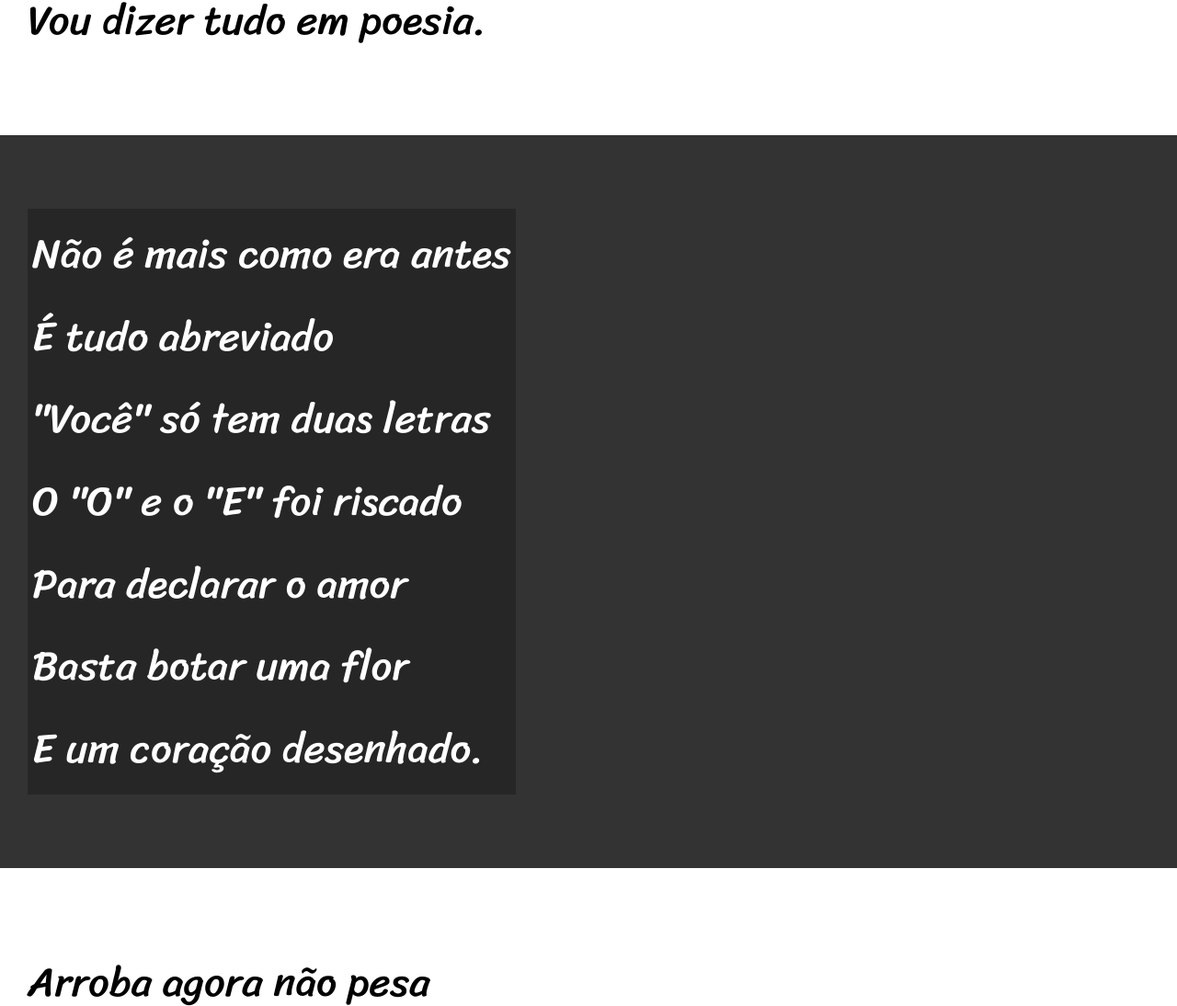
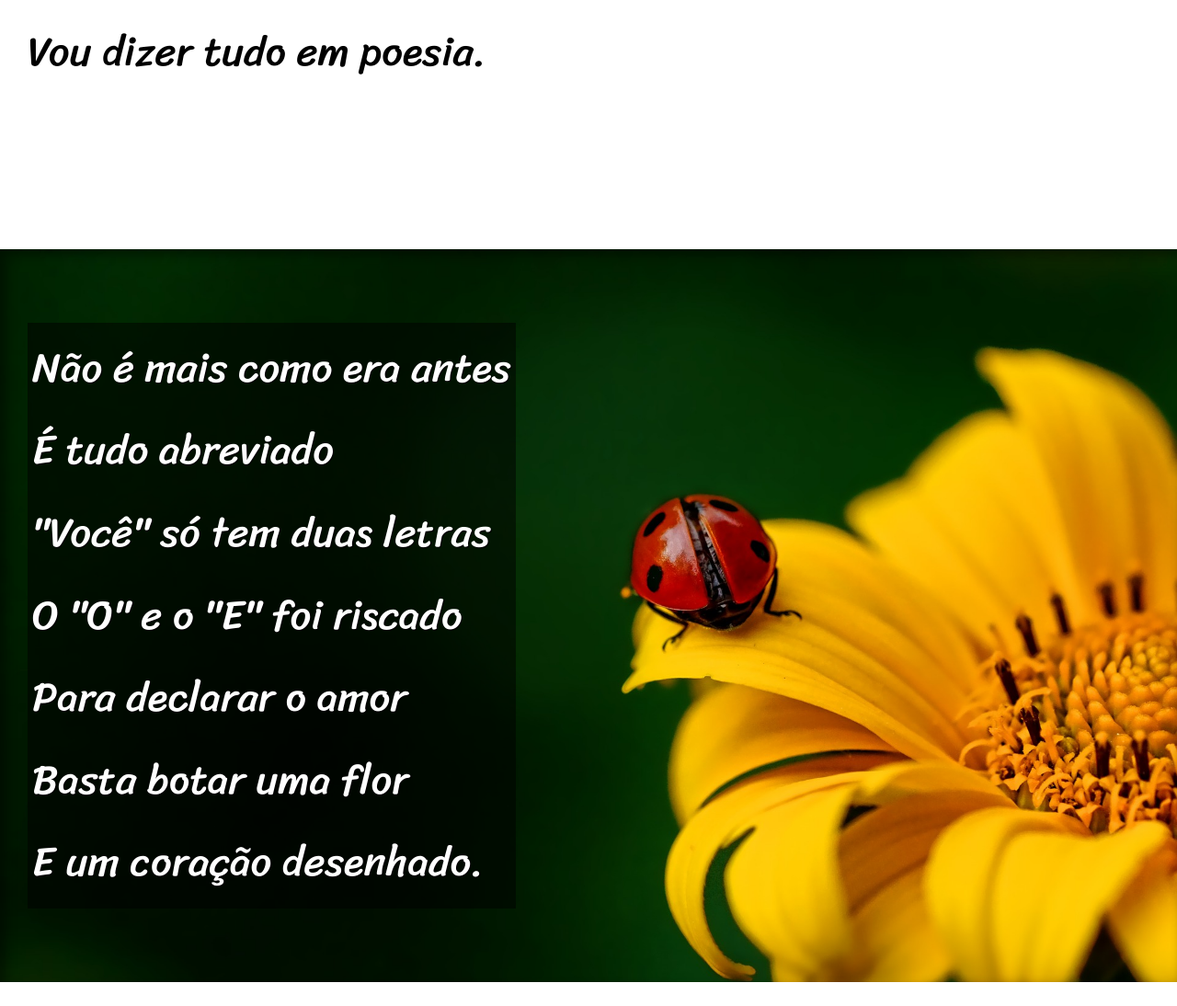
Before and after one commit to gabrielgsantana/html-css, a plain HTML site: page desafios/desafio11/index.html in a window 1280 px wide. Shown: the part 900-1994 px from the top of the page at 92% size. Drawn offline with Linux system fonts and the light colour scheme.

Commit message:
atualizar

```diff
--- a/desafios/desafio11/estilo/style.css
+++ b/desafios/desafio11/estilo/style.css
@@ -37,6 +37,7 @@ header h1{
 
 header p{
     padding-bottom: 50px;
+    font-size: 3.5vw;
 }
 
 a{
@@ -58,20 +59,42 @@ section{
     font-size:3.5vw;
 }
 
+section p{
+    padding-bottom: 2em;
+}
+
 section.normal{
     background-color: white;
     color: black;
 }
 
 section.imagem{
-    background-color: rgb(51,51,51);
+    background-color: rgb(65, 65, 65);
     color: white;
+    box-shadow: inset 6px 6px 13px 0px rgba(0, 0, 0, 0.459);
+    background-size: cover;
+    text-shadow: 1px 1px 0px black;
+    background-attachment: fixed;
 }
 section.imagem>p{
     display: inline-block;
     padding: 5px;
-    background-color: rgba(0, 0, 0, 0.253);
+    background-color: rgba(0, 0, 0, 0.514);
+
 }
+
+section#img01{
+    background-image: url(../imagens/background001.jpg);
+    background-position: right center;
+
+}
+
+section#img02{
+    background-image: url(../imagens/background002.jpg);
+    background-position: right center;
+
+}
+
 footer{
     background-color: black;
     text-align: center;
--- a/desafios/desafio11/index.html
+++ b/desafios/desafio11/index.html
@@ -22,7 +22,7 @@
             Vou dizer tudo em poesia.</p>
     </section>
 
-    <section class="imagem">
+    <section class="imagem" id="img01">
         <p>
             Não é mais como era antes <br>
             É tudo abreviado <br>
@@ -53,8 +53,8 @@
             Decifre esse rabisco.
         </p>
      </section>
- <br>
-        <section class="imagem">
+
+        <section class="imagem" id="img02">
             <p>
                 Tenho saudade das cartas <br>
                 Escritas com a própria mão <br>
```
